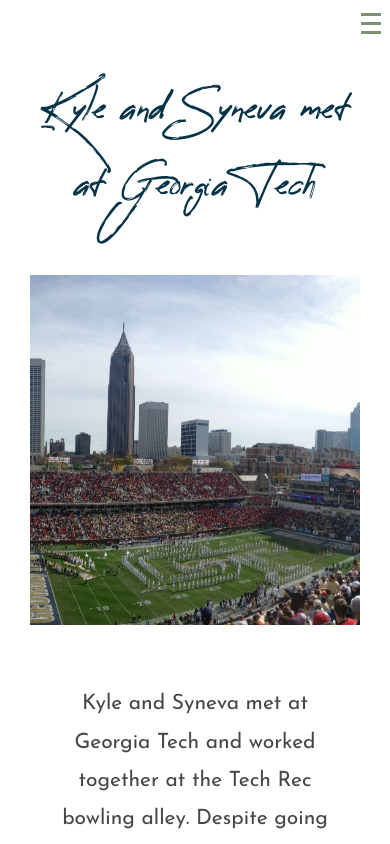
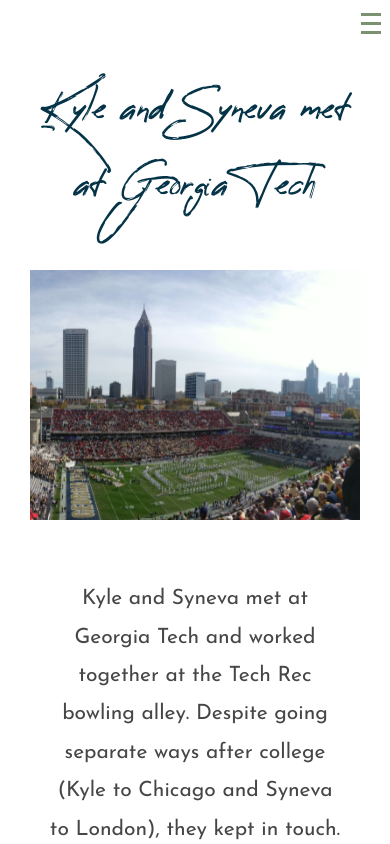
Before and after one commit to syneva-runyan/kyle-and-syneva, a React (Vite) app: page /our-story in a window 390 px wide. Shown: the top 844 px of the page. Built offline with nearby package versions, Linux system fonts and the light colour scheme.

Commit message:
fix our story sapcing

```diff
--- a/src/blocks/OurStory.css
+++ b/src/blocks/OurStory.css
@@ -49,7 +49,7 @@
 .ourStory__title {
     font-family: 'reeyregular';
     text-transform: none;
-    margin-bottom: 45px;
+    margin-bottom: 40px;
 }
 
 .react-parallax {
@@ -143,7 +143,7 @@
     }
 
     .ourStory__hero {
-        height: 350px;
+        height: 250px;
     }
 
     .ourStory__separatePictures img {
```
